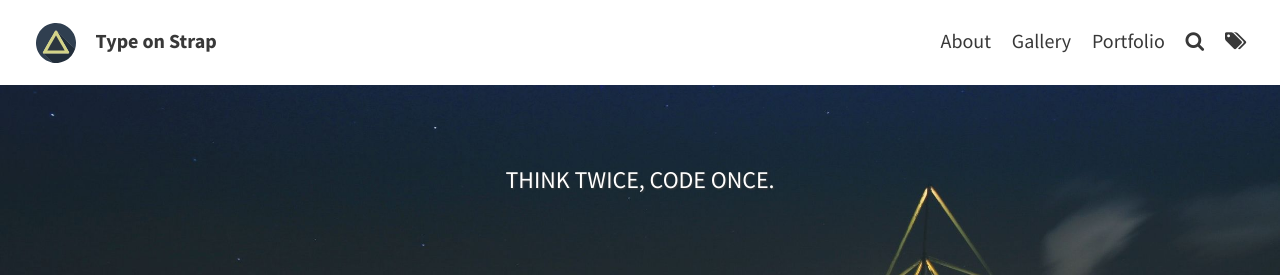
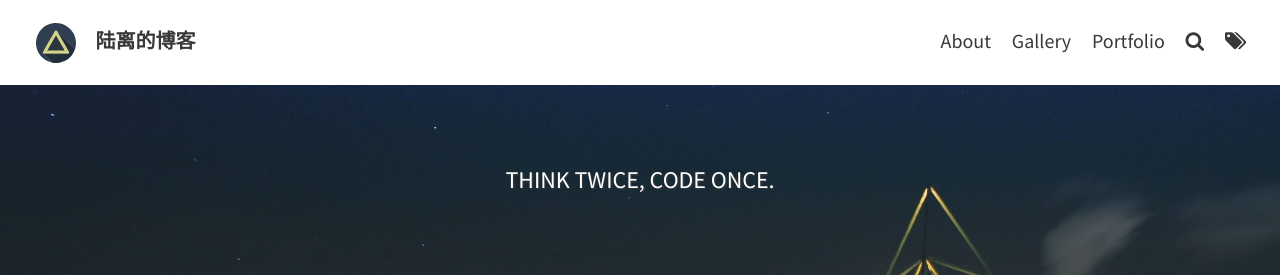
Before and after one commit to tamlover/tamlover.github.io, a Jekyll site: the page built from index.html, in a window 1280 px wide. Shown: the top 277 px of the page. Built offline with Jekyll 4.4.1, drawn with Linux system fonts in a browser that asks for light colours; the list of posts is cut into pages by our own code.

Commit message:
modify blog title

```diff
--- a/_config.yml
+++ b/_config.yml
@@ -1,14 +1,14 @@
 # SITE CONFIGURATION
 baseurl: "/my-blog"
-url: "https://sylhare.github.io"
-title: Type on Strap # site's title
-description: "A website with blog posts and pages" # used by search engines
+url: "https://tamlover.github.io"
+title: 陆离的博客 # site's title
+description: "cheer for young" # used by search engines
 
 
 # THEME-SPECIFIC CONFIGURATION
 theme_settings:
   # Meta
-  title: Type on Strap # blog's title
+  title:  陆离的博客 # blog's title
   avatar: assets/img/triangle.svg
   favicon: assets/favicon.ico
   gravatar: # Email MD5 hash
@@ -18,7 +18,7 @@ theme_settings:
      <p>THINK TWICE, CODE ONCE.</p>
   header_text_feature_image: assets/img/pexels/triangular.jpeg
   footer_text: >
-   Powered by <a href="https://jekyllrb.com/">Jekyll</a> with <a href="https://github.com/sylhare/Type-on-Strap">Type on Strap</a>
+   Powered by <a href="https://jekyllrb.com/">Jekyll</a> with <a href="https://github.com/tamlover/Type-on-Strap">Type on Strap</a>
 
   # Icons
   rss: true  # Make sure you created a feed.xml with feed.xml layout
@@ -29,7 +29,7 @@ theme_settings:
   facebook:
   flickr:
   gitlab:
-  github: "sylhare"
+  github: "tamlover"
   google_plus:
   instagram:
   keybase:
```
